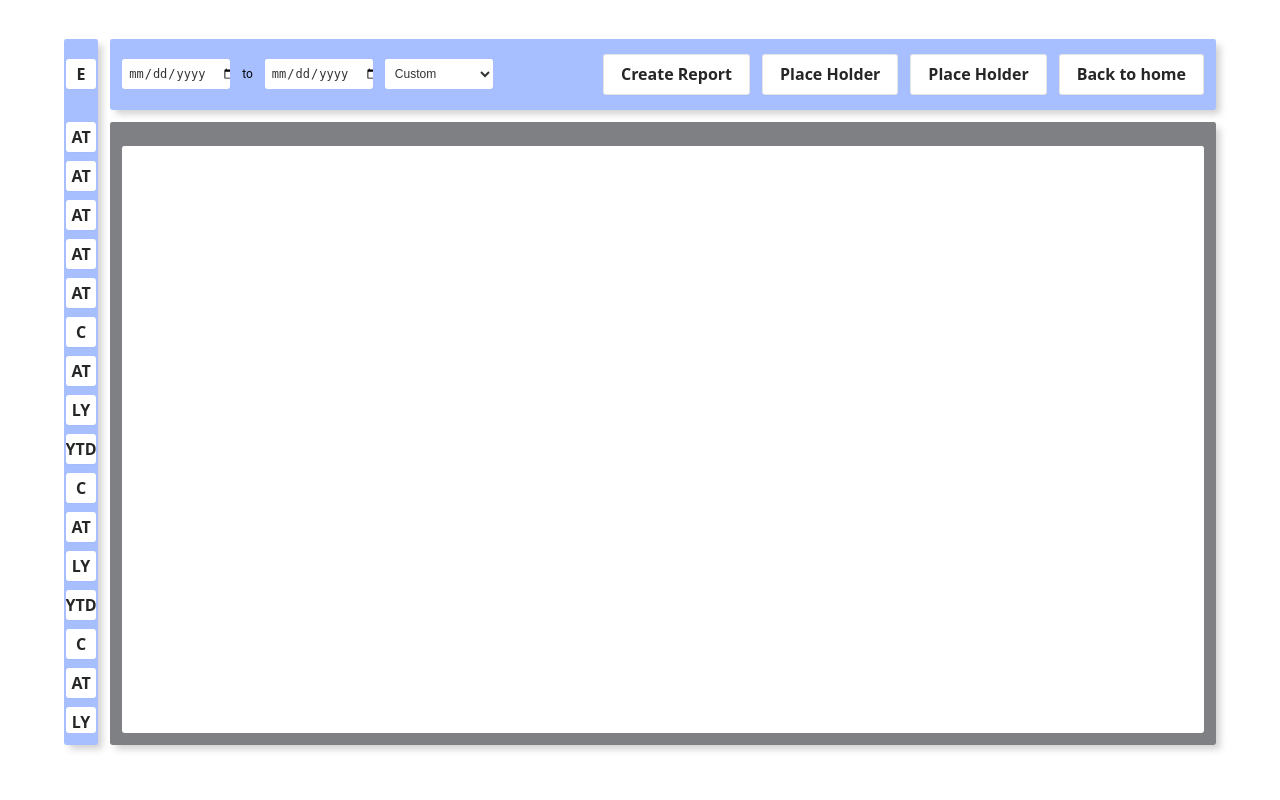
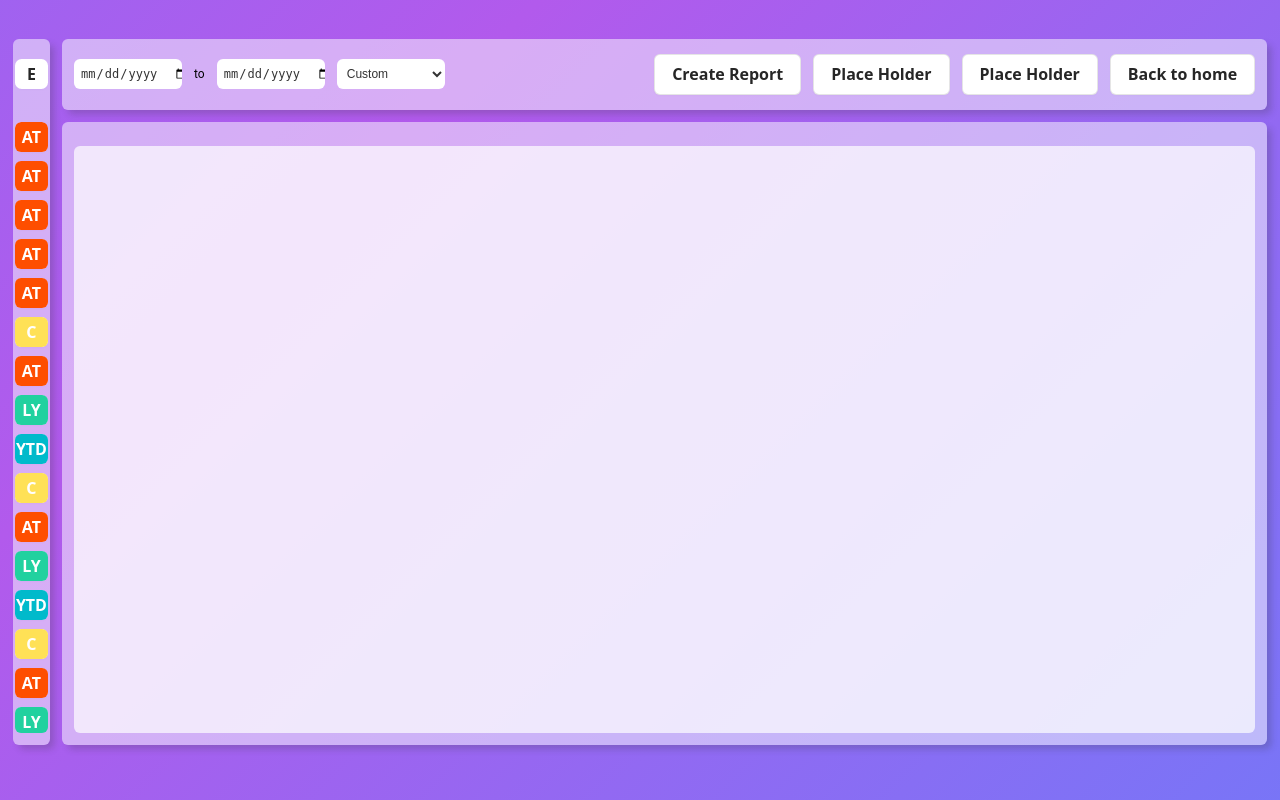
Before and after one commit to khowellmobile/practice-cs-tool, a Django app: page /generate_report/ in a window 1280 px wide. Run offline with Django 4.2, Linux system fonts and the light colour scheme; a user stored in the database is signed in; data comes from the database, SQL or seed files in the repository; both versions use the stored data as it was after the commit; some libraries are stand-ins or nearby versions.

Commit message:
New styling for generate report

```diff
--- a/cs_app/static/css/common_style.css
+++ b/cs_app/static/css/common_style.css
@@ -9,7 +9,7 @@
 .card {
     background-color: #f1f1f1;
     background-size: 100%;
-    border-radius: 0.2rem;
+    border-radius: 0.5rem;
     box-shadow: 5px 5px 7px -1px rgba(51, 51, 51, 0.23);
 }
 
@@ -19,7 +19,7 @@
     color: rgba(0, 0, 0, 0.85);
     background-color: #ffffff;
     border: 1px solid rgba(0, 0, 0, 0.1);
-    border-radius: 0.25rem;
+    border-radius: 0.5rem;
     box-shadow: rgba(0, 0, 0, 0.02) 0 1px 3px 0;
     box-sizing: border-box;
     cursor: pointer;
--- a/cs_app/static/css/generate_report_style.css
+++ b/cs_app/static/css/generate_report_style.css
@@ -1,6 +1,10 @@
 html {
     font-size: 16px;
     font-family: "Roboto", sans-serif;
+}
+
+:root {
+    --primary-color: rgb(255, 255, 255, 0.5); /* Replace with your desired color */
 }
 
 @media (max-width: 1440px) {
@@ -15,8 +19,27 @@ html {
     box-sizing: border-box;
 }
 
+body {
+	background: linear-gradient(-45deg, #4b8aff, #b25aec, #5784ff, #64eeb5);
+	background-size: 400% 400%;
+	animation: gradient 15s ease infinite;
+	height: 100vh;
+}
+
+@keyframes gradient {
+	0% {
+		background-position: 0% 50%;
+	}
+	50% {
+		background-position: 100% 50%;
+	}
+	100% {
+		background-position: 0% 50%;
+	}
+}
+
 #content {
-    width: 90%;
+    width: 98%;
     height: 90%;
 
     display: flex;
@@ -25,7 +48,7 @@ html {
 #history-menu {
     height: 100%;
 
-    background-color: rgb(167, 191, 255);
+    background-color: var(--primary-color);
     transition: all 0.5s;
 
     display: flex;
@@ -50,6 +73,10 @@ html {
     justify-content: center;
 }
 
+#history-menu__expand-button > button {
+    background-color: white;
+}
+
 #c1-2-1 {
     width: 100%;
     height: 2.5rem;
@@ -60,7 +87,7 @@ html {
     height: calc(90% - 2rem);
     margin: 1rem 0rem;
 
-    border-radius: 0.2rem;
+    border-radius: 0.5rem;
 
     visibility: visible;
     overflow-y: auto;
@@ -87,7 +114,7 @@ html {
     color: rgba(0, 0, 0, 0.85);
     background-color: #ffffff;
     border: none;
-    border-radius: 0.25rem;
+    border-radius: 0.55rem;
     box-shadow: rgba(0, 0, 0, 0.02) 0 1px 3px 0;
 
     cursor: pointer;
@@ -97,10 +124,6 @@ html {
     font-weight: 600;
     line-height: 1.25;
     transition: all 250ms;
-
-    display: flex;
-    justify-content: center;
-    align-items: center;
 }
 
 .history-button-style:hover,
@@ -131,13 +154,26 @@ html {
 }
 
 .symbol {
+    width: 100%;
+    height: 100%;
+
+    border-radius: 0.5rem;
+
+    color: white;
+
     display: flex;
+    justify-content: center;
+    align-items: center;
 }
 
 .report-kind {
     width: 20%;
     min-width: 4rem;
     height: 2.5rem;
+
+    color: white;
+
+    border-radius: 0.5rem 0rem 0rem 0.5rem;
 }
 
 .report-date {
@@ -179,7 +215,7 @@ html {
     width: 100%;
     height: 10%;
 
-    background-color: rgb(167, 191, 255);
+    background-color: var(--primary-color);
 
     display: flex;
 }
@@ -196,7 +232,7 @@ html {
     font-size: 1rem;
     color: #333;
     background-color: rgb(255, 255, 255);
-    border-radius: 0.2rem;
+    border-radius: 0.5rem;
     border: none;
 }
 
@@ -238,7 +274,7 @@ html {
     margin-top: 1rem;
     padding: 2rem 1rem 1rem 1rem;
 
-    background-color: rgb(127, 128, 131);
+    background-color: var(--primary-color);
 
     display: flex;
     justify-content: center;
@@ -251,6 +287,6 @@ html {
 
     padding: 2rem;
 
-    background-color: white;
-    border-radius: 0.2rem;
+    background-color: rgb(255, 255, 255, 0.7);
+    border-radius: 0.5rem;
 }
--- a/cs_app/static/js/generate_report_script.js
+++ b/cs_app/static/js/generate_report_script.js
@@ -294,3 +294,48 @@ function throttle(func, delay) {
         }
     };
 }
+
+$("#history-menu__history-scroll button").each(function () {
+    var symbol = $(this).find(".symbol");
+    let symbolText = symbol.text().trim();
+
+    switch (symbolText) {
+        case "YTD":
+            symbol.css("background-color", "#00BACB");
+            break;
+        case "LY":
+            symbol.css("background-color", "#21D19F");
+            break;
+        case "C":
+            symbol.css("background-color", "#FFE156");
+            break;
+        case "AT":
+            symbol.css("background-color", "#FE4E00");
+            break;
+        default:
+            console.log("unknown symbol text");
+    }
+});
+
+$(".report-kind").each(function () {
+    var text = $(this).find("p").text();
+
+    console.log(text)
+
+    switch (text) {
+        case "YTD":
+            $(this).css("background-color", "#00BACB");
+            break;
+        case "Last Year":
+            $(this).css("background-color", "#21D19F");
+            break;
+        case "Custom":
+            $(this).css("background-color", "#FFE156");
+            break;
+        case "All Time":
+            $(this).css("background-color", "#FE4E00");
+            break;
+        default:
+            console.log("unknown symbol text");
+    }
+});
```
Also changed, not shown: db.sqlite3.
